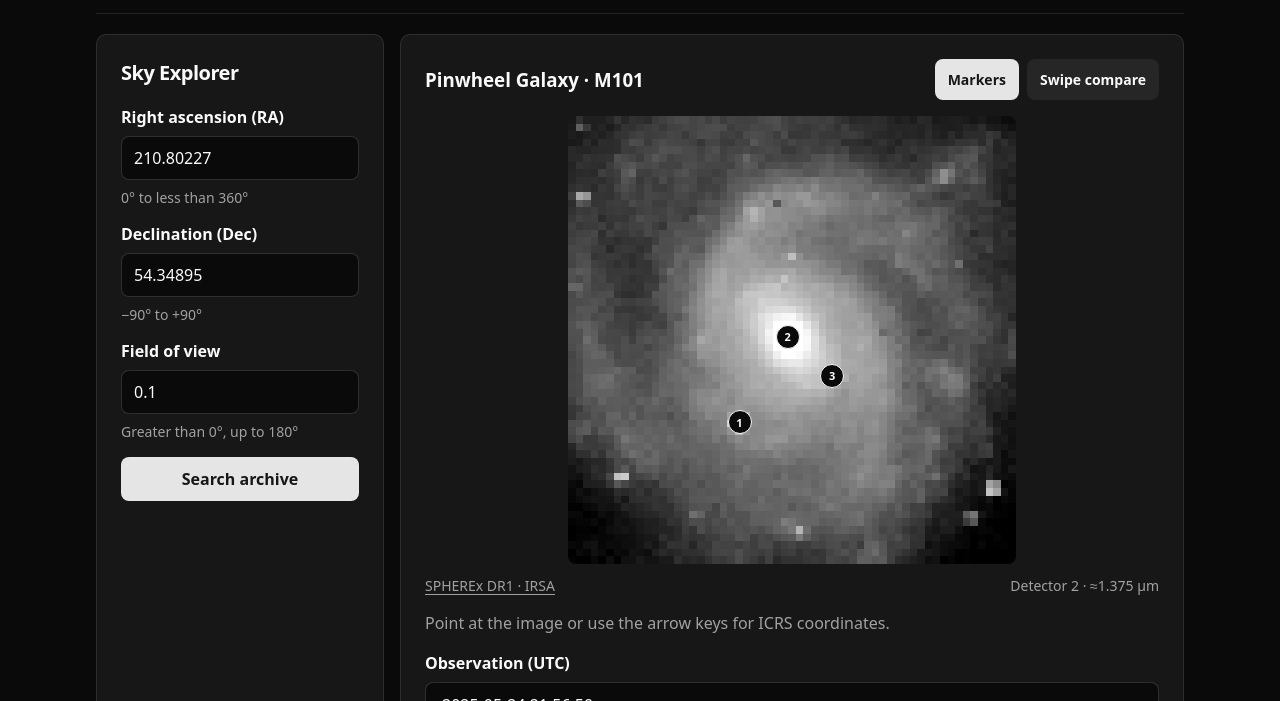
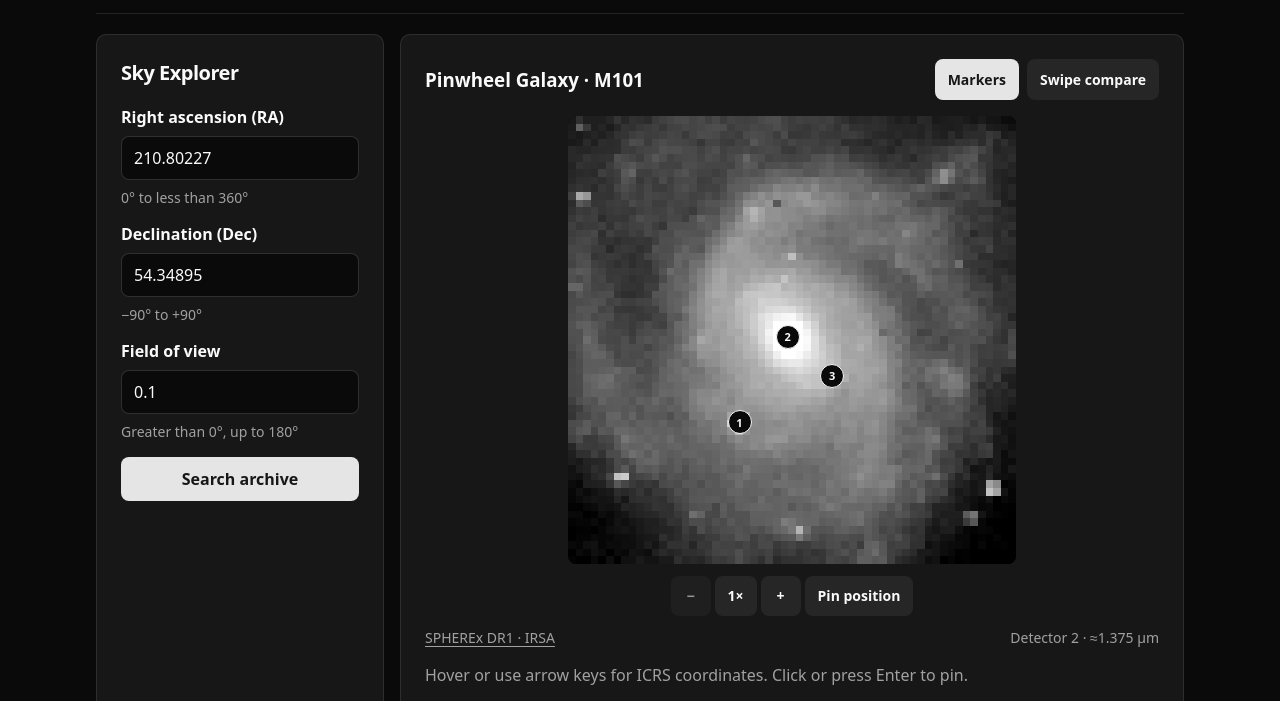
Before and after one commit to bournassenko/SeeYou.Earth, an Astro site: page / in a window 1280 px wide. Shown: the part 77-778 px from the top of the page. Built offline with nearby package versions, Linux system fonts and the light colour scheme; Astro itself is replaced by a stand-in of ours.

Commit message:
feat: add zoom and pinned sky coordinates

```diff
--- a/src/components/SkyExplorer.tsx
+++ b/src/components/SkyExplorer.tsx
@@ -77,6 +77,10 @@ export default function SkyExplorer() {
   const [divider, setDivider] = createSignal(50);
   const reference = observations[0]!;
   const [pixel, setPixel] = createSignal<Pixel>();
+  const [pinnedPixel, setPinnedPixel] = createSignal<Pixel>();
+  const [zoom, setZoom] = createSignal(1);
+  const activePixel = () => pinnedPixel() ?? pixel();
+  let viewport: HTMLDivElement | undefined;
   const observation = () => observations[index()]!;
   const sources = () =>
     detections[observation().name as keyof typeof detections];
@@ -126,7 +130,7 @@ export default function SkyExplorer() {
     },
   );
   const sky = () => {
-    const point = pixel();
+    const point = activePixel();
     return point && !grid.loading
       ? grid()?.coordinates[point.y]?.[point.x]
       : undefined;
@@ -170,8 +174,37 @@ export default function SkyExplorer() {
     }
   });
 
+  function changeZoom(next: number) {
+    if (!viewport || next === zoom()) return;
+    const view = viewport;
+    const point = activePixel();
+    const { width, height } = observation();
+    const x = point
+      ? (point.x + 0.5) / width
+      : (view.scrollLeft + view.clientWidth / 2) / view.scrollWidth;
+    const y = point
+      ? (point.y + 0.5) / height
+      : (view.scrollTop + view.clientHeight / 2) / view.scrollHeight;
+    setZoom(next);
+    window.requestAnimationFrame(() => {
+      view.scrollLeft = x * view.scrollWidth - view.clientWidth / 2;
+      view.scrollTop = y * view.scrollHeight - view.clientHeight / 2;
+    });
+  }
+
+  function togglePin() {
+    if (pinnedPixel()) {
+      setPinnedPixel(undefined);
+      return;
+    }
+    const { width, height } = observation();
+    setPinnedPixel(
+      pixel() ?? { x: Math.floor(width / 2), y: Math.floor(height / 2) },
+    );
+  }
+
   function readPointer(
-    event: PointerEvent & { currentTarget: HTMLImageElement },
+    event: MouseEvent & { currentTarget: HTMLImageElement },
   ) {
     const bounds = event.currentTarget.getBoundingClientRect();
     const { width, height } = observation();
@@ -187,6 +220,12 @@ export default function SkyExplorer() {
   }
 
   function readKeyboard(event: KeyboardEvent) {
+    if (event.key === "Enter" || event.key === " ") {
+      event.preventDefault();
+      togglePin();
+      return;
+    }
+
     const offsets: Record<string, Pixel> = {
       ArrowLeft: { x: -1, y: 0 },
       ArrowRight: { x: 1, y: 0 },
@@ -198,14 +237,33 @@ export default function SkyExplorer() {
 
     event.preventDefault();
     const { width, height } = observation();
-    const point = pixel() ?? {
+    const point = activePixel() ?? {
       x: Math.floor(width / 2),
       y: Math.floor(height / 2),
     };
-    setPixel({
+    const next = {
       x: Math.min(width - 1, Math.max(0, point.x + offset.x)),
       y: Math.min(height - 1, Math.max(0, point.y + offset.y)),
-    });
+    };
+    if (pinnedPixel()) setPinnedPixel(next);
+    else setPixel(next);
+
+    if (viewport && zoom() > 1) {
+      const x = ((next.x + 0.5) / width) * viewport.scrollWidth;
+      const y = ((next.y + 0.5) / height) * viewport.scrollHeight;
+      if (
+        x < viewport.scrollLeft ||
+        x >= viewport.scrollLeft + viewport.clientWidth
+      ) {
+        viewport.scrollLeft = x - viewport.clientWidth / 2;
+      }
+      if (
+        y < viewport.scrollTop ||
+        y >= viewport.scrollTop + viewport.clientHeight
+      ) {
+        viewport.scrollTop = y - viewport.clientHeight / 2;
+      }
+    }
   }
 
   const decimalDegrees = /^[+-]?(?:\d+(?:\.\d*)?|\.\d+)$/;
@@ -337,7 +395,8 @@ export default function SkyExplorer() {
           </div>
         </div>
         <figure>
-          <div class="sky-image">
+          <div class="sky-window" ref={viewport}>
+            <div class="sky-image" style={{ width: `${zoom() * 100}%` }}>
               <img
                 src={`/observations/${observation().name}.png`}
                 width={observation().width}
@@ -348,6 +407,10 @@ export default function SkyExplorer() {
                 onPointerMove={readPointer}
                 onPointerLeave={() => setPixel(undefined)}
                 onKeyDown={readKeyboard}
+                onClick={(event) => {
+                  readPointer(event);
+                  togglePin();
+                }}
               />
               <Show when={comparing()}>
                 <img
@@ -363,6 +426,21 @@ export default function SkyExplorer() {
                   aria-hidden="true"
                   style={{ left: `${divider()}%` }}
                 />
+              </Show>
+              <Show when={activePixel()} keyed>
+                {(point) => (
+                  <span
+                    class="pixel-reticle"
+                    classList={{
+                      "pixel-reticle-pinned": Boolean(pinnedPixel()),
+                    }}
+                    aria-hidden="true"
+                    style={{
+                      left: `${((point.x + 0.5) / observation().width) * 100}%`,
+                      top: `${((point.y + 0.5) / observation().height) * 100}%`,
+                    }}
+                  />
+                )}
               </Show>
               <Show when={markers() && !comparing()}>
                 <For each={sources()}>
@@ -387,6 +465,43 @@ export default function SkyExplorer() {
                   )}
                 </For>
               </Show>
+            </div>
+          </div>
+          <div
+            class="image-controls"
+            role="group"
+            aria-label="Image inspection"
+          >
+            <button
+              type="button"
+              aria-label="Zoom out"
+              disabled={zoom() === 1}
+              onClick={() => changeZoom(zoom() / 2)}
+            >
+              −
+            </button>
+            <button
+              type="button"
+              aria-label="Reset zoom"
+              onClick={() => changeZoom(1)}
+            >
+              {zoom()}×
+            </button>
+            <button
+              type="button"
+              aria-label="Zoom in"
+              disabled={zoom() === 4}
+              onClick={() => changeZoom(zoom() * 2)}
+            >
+              +
+            </button>
+            <button
+              type="button"
+              aria-pressed={Boolean(pinnedPixel())}
+              onClick={togglePin}
+            >
+              {pinnedPixel() ? "Unpin" : "Pin position"}
+            </button>
           </div>
           <Show when={comparing()}>
             <div class="swipe-control">
@@ -423,6 +538,7 @@ export default function SkyExplorer() {
           </figcaption>
         </figure>
         <p id="pixel-position">
+          {pinnedPixel() && sky() ? "Pinned · " : ""}
           <Show
             when={sky()}
             fallback={
@@ -430,7 +546,7 @@ export default function SkyExplorer() {
                 ? "Loading coordinates…"
                 : grid() === null
                   ? "Coordinates unavailable."
-                  : "Point at the image or use the arrow keys for ICRS coordinates."
+                  : "Hover or use arrow keys for ICRS coordinates. Click or press Enter to pin."
             }
           >
             {(position) =>
--- a/src/pages/index.astro
+++ b/src/pages/index.astro
@@ -248,19 +248,68 @@ import SkyExplorer from "../components/SkyExplorer";
     color: var(--primary-foreground);
   }
 
+  .sky-window {
+    width: min(100%, 28rem);
+    aspect-ratio: 1;
+    margin-inline: auto;
+    overflow: auto;
+    border-radius: calc(var(--radius) - 2px);
+    background: var(--background);
+  }
+
   .sky-image {
     position: relative;
-    width: min(100%, 28rem);
-    margin-inline: auto;
     isolation: isolate;
   }
 
   .sky-image img {
     width: 100%;
+    border-radius: 0;
   }
 
   .sky-image img[tabindex] {
     cursor: crosshair;
+  }
+
+  .image-controls {
+    display: flex;
+    flex-wrap: wrap;
+    align-items: center;
+    justify-content: center;
+    gap: 0.25rem;
+    margin-top: 0.75rem;
+  }
+
+  .image-controls button {
+    min-width: 2.5rem;
+    min-height: 2.5rem;
+    background: var(--secondary);
+    color: var(--secondary-foreground);
+    font-size: 0.875rem;
+    font-variant-numeric: tabular-nums;
+  }
+
+  .image-controls button[aria-pressed="true"] {
+    background: var(--primary);
+    color: var(--primary-foreground);
+  }
+
+  .pixel-reticle {
+    position: absolute;
+    z-index: 1;
+    width: 1rem;
+    height: 1rem;
+    border: 1px solid var(--foreground);
+    box-shadow: 0 0 0 1px var(--background);
+    border-radius: 50%;
+    transform: translate(-50%, -50%);
+    pointer-events: none;
+  }
+
+  .pixel-reticle-pinned {
+    width: 1.375rem;
+    height: 1.375rem;
+    border-width: 2px;
   }
 
   .comparison-image {
```
Also changed, not shown: README.md. Lines whose indentation alone changed are shown as unchanged.
